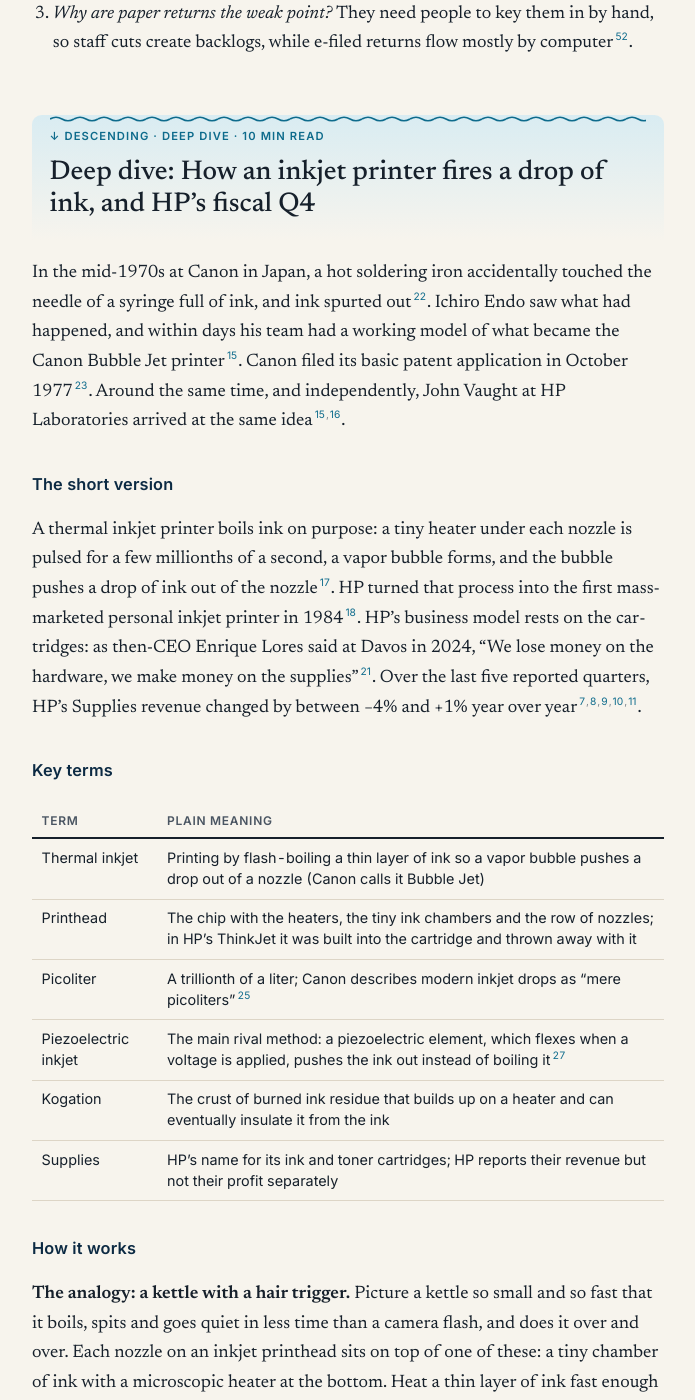
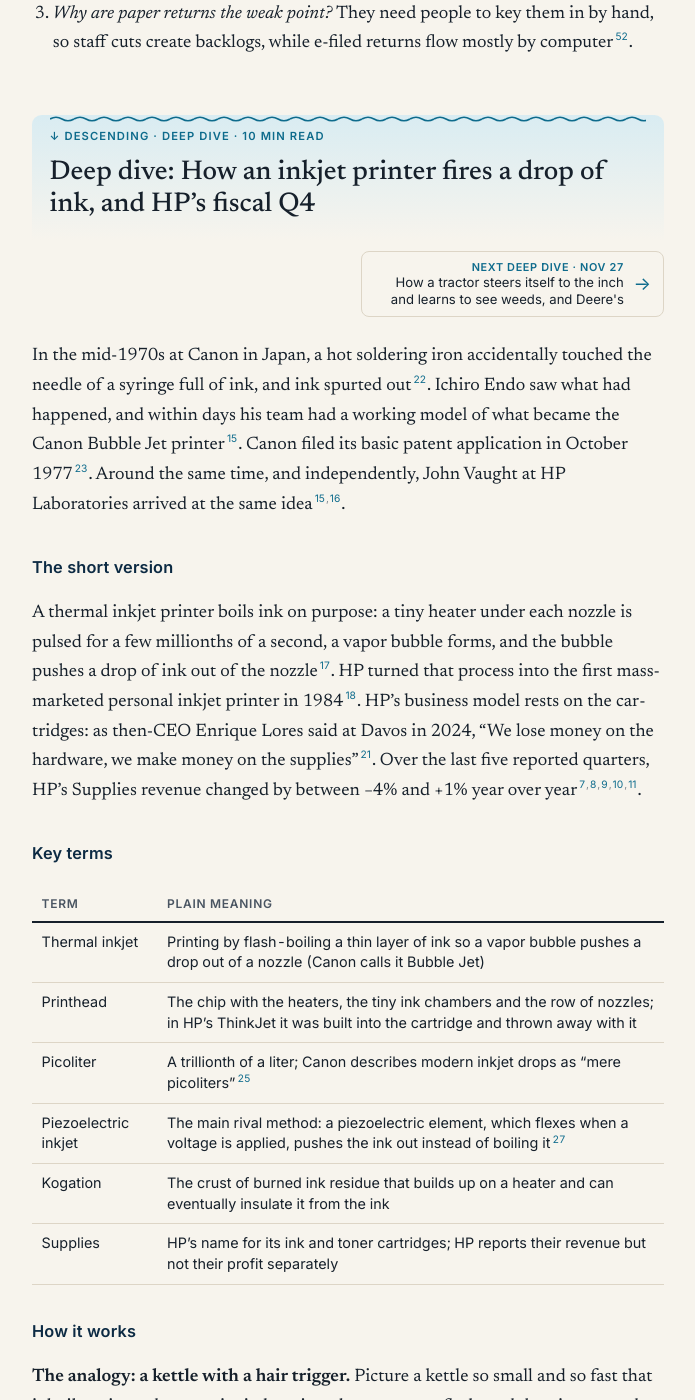
Before and after one commit to dailydeepdive/dailydeepdive.github.io, a Jekyll site: the page built from _posts/2026-11-26-how-an-inkjet-printer-fires-a-drop-of-ink-and-hp-s-fiscal-q4.md, in a window 1280 px wide and 1400 px high, scrolled down 7737 px. Shown: the whole window, without its empty margins (292-987 px from the left). Built offline with Jekyll 4.4.1, drawn with Linux system fonts in a browser that asks for light colours; comment, search, counter and statistics services are not loaded.

Commit message:
Deep-dive previous/next links; 'Read the full briefing'; 'Every morning, full recap'
Co-Authored-By: Claude Opus 5.5 <noreply@anthropic.com>
Claude-Session: https://claude.ai/code/session_01XLPcKfqwu3bDDrVVw5JAYi

```diff
--- a/_layouts/post.html
+++ b/_layouts/post.html
@@ -32,7 +32,9 @@ layout: default
   {% endif %}
 
   <div class="post-body">
-    {% if has_dd %}{% capture dd_attr %}id="deep-dive" data-minutes="{{ dd_minutes }}"{% endcapture %}{{ content | replace: 'id="deep-dive"', dd_attr }}{% else %}{{ content }}{% endif %}
+    {% capture dd_nav %}{% if page.previous or page.next %}<nav class="dd-nav" aria-label="Other deep dives">{% if page.previous %}<a class="dd-prev" href="{{ page.previous.url | relative_url }}#deep-dive" title="{{ page.previous.title | escape }}"><span class="dd-arrow" aria-hidden="true">&larr;</span><span class="dd-nav-text"><small>Previous deep dive &middot; {{ page.previous.date | date: "%b %-d" }}</small>{{ page.previous.title }}</span></a>{% else %}<span></span>{% endif %}{% if page.next %}<a class="dd-next" href="{{ page.next.url | relative_url }}#deep-dive" title="{{ page.next.title | escape }}"><span class="dd-nav-text"><small>Next deep dive &middot; {{ page.next.date | date: "%b %-d" }}</small>{{ page.next.title }}</span><span class="dd-arrow" aria-hidden="true">&rarr;</span></a>{% endif %}</nav>{% endif %}{% endcapture %}
+    {% assign body = content | replace: '<div class="dd-nav-slot"></div>', dd_nav %}
+    {% if has_dd %}{% capture dd_attr %}id="deep-dive" data-minutes="{{ dd_minutes }}"{% endcapture %}{{ body | replace: 'id="deep-dive"', dd_attr }}{% else %}{{ body }}{% endif %}
   </div>
 
   <nav class="post-nav" aria-label="More posts">
--- a/_posts/2026-11-26-how-an-inkjet-printer-fires-a-drop-of-ink-and-hp-s-fiscal-q4.md
+++ b/_posts/2026-11-26-how-an-inkjet-printer-fires-a-drop-of-ink-and-hp-s-fiscal-q4.md
@@ -116,6 +116,8 @@ Two earlier deep dives: the one from one day before today's covered day, and the
 
 ## Deep dive: How an inkjet printer fires a drop of ink, and HP's fiscal Q4
 {: #deep-dive .deep-dive-head}
+
+<div class="dd-nav-slot"></div>
 
 In the mid-1970s at Canon in Japan, a hot soldering iron accidentally touched the needle of a syringe full of ink, and ink spurted out<sup class="cite"><a href="#ref-22" title="Source 22">22</a></sup>. Ichiro Endo saw what had happened, and within days his team had a working model of what became the Canon Bubble Jet printer<sup class="cite"><a href="#ref-15" title="Source 15">15</a></sup>. Canon filed its basic patent application in October 1977<sup class="cite"><a href="#ref-23" title="Source 23">23</a></sup>. Around the same time, and independently, John Vaught at HP Laboratories arrived at the same idea<sup class="cite"><a href="#ref-15" title="Source 15">15</a>,<a href="#ref-16" title="Source 16">16</a></sup>.
 
--- a/assets/css/site.css
+++ b/assets/css/site.css
@@ -272,3 +272,15 @@ sup.cite a:hover { text-decoration: underline; }
 .poll-stats { margin: .55rem 0 0; color: var(--ink-soft); }
 .poll-stats strong { color: var(--ink); }
 @media (max-width: 560px) { .poll-form { grid-template-columns: 3.6rem 1fr; } .poll-button { grid-column: 1 / -1; } }
+
+/* Previous / next deep dive, at the top of the deep dive */
+.dd-nav { display: flex; justify-content: space-between; gap: 1rem; margin: -.4rem 0 1.6rem; font-family: var(--sans); }
+.dd-nav a { display: flex; align-items: center; gap: .6rem; max-width: 48%; padding: .5rem .75rem; border: 1px solid var(--rule); border-radius: .5rem; background: var(--paper); color: var(--ink); text-decoration: none; font-size: .82rem; line-height: 1.3; }
+.dd-nav a:hover { border-color: var(--accent); color: var(--accent); }
+.dd-nav .dd-next { margin-left: auto; text-align: right; }
+.dd-nav-text { display: flex; flex-direction: column; overflow: hidden; }
+.dd-nav-text small { color: var(--accent); font-size: .68rem; font-weight: 600; letter-spacing: .06em; text-transform: uppercase; }
+.dd-nav-text { display: -webkit-box; -webkit-line-clamp: 3; -webkit-box-orient: vertical; }
+.dd-nav-text small { display: block; }
+.dd-arrow { font-size: 1.15rem; color: var(--accent); flex: none; }
+@media (max-width: 560px) { .dd-nav a { max-width: 100%; } .dd-nav { flex-direction: column; } .dd-nav .dd-next { margin-left: 0; } }
--- a/index.html
+++ b/index.html
@@ -12,7 +12,7 @@ title: Daily Deep Dive (3D)
   {% assign dd_minutes = dd_html | strip_html | number_of_words | plus: 115 | divided_by: 230 | at_least: 1 %}
   {% if latest.deep_minutes %}{% assign dd_minutes = latest.deep_minutes %}{% endif %}
   <div class="hero-actions">
-    <a class="button" href="{{ latest.url | relative_url }}">Read the briefing &rarr;</a>
+    <a class="button" href="{{ latest.url | relative_url }}">Read the full briefing &rarr;</a>
     {% if latest.content contains 'id="deep-dive"' %}<a class="dive-link" href="{{ latest.url | relative_url }}#deep-dive">&darr; Dive straight in <span class="dd-time">({{ dd_minutes }} min read)</span></a>{% endif %}
   </div>
   {% else %}
--- a/scripts/convert_briefing.py
+++ b/scripts/convert_briefing.py
@@ -119,7 +119,7 @@ def convert_body(lines, posts_dir):
             if key == "deep dive":
                 title = heading.split(":", 1)[1].strip() if ":" in heading else heading
                 sections.append({"label": "Deep dive", "id": sid, "deep": True})
-                out += [f"## {heading}", "{: #" + sid + " .deep-dive-head}"]
+                out += [f"## {heading}", "{: #" + sid + " .deep-dive-head}", "", '<div class="dd-nav-slot"></div>', ""]
             else:
                 sections.append({"label": heading.split(":")[0].strip(), "id": sid, "deep": False})
                 out += [f"## {heading}", "{: #" + sid + "}"]
```
Also changed, not shown: other parts of index.html (+1 -1 lines), _posts/2026-11-27-how-a-tractor-steers-itself-to-the-inch-and-learns-to-see.md (+2 -0 lines).
